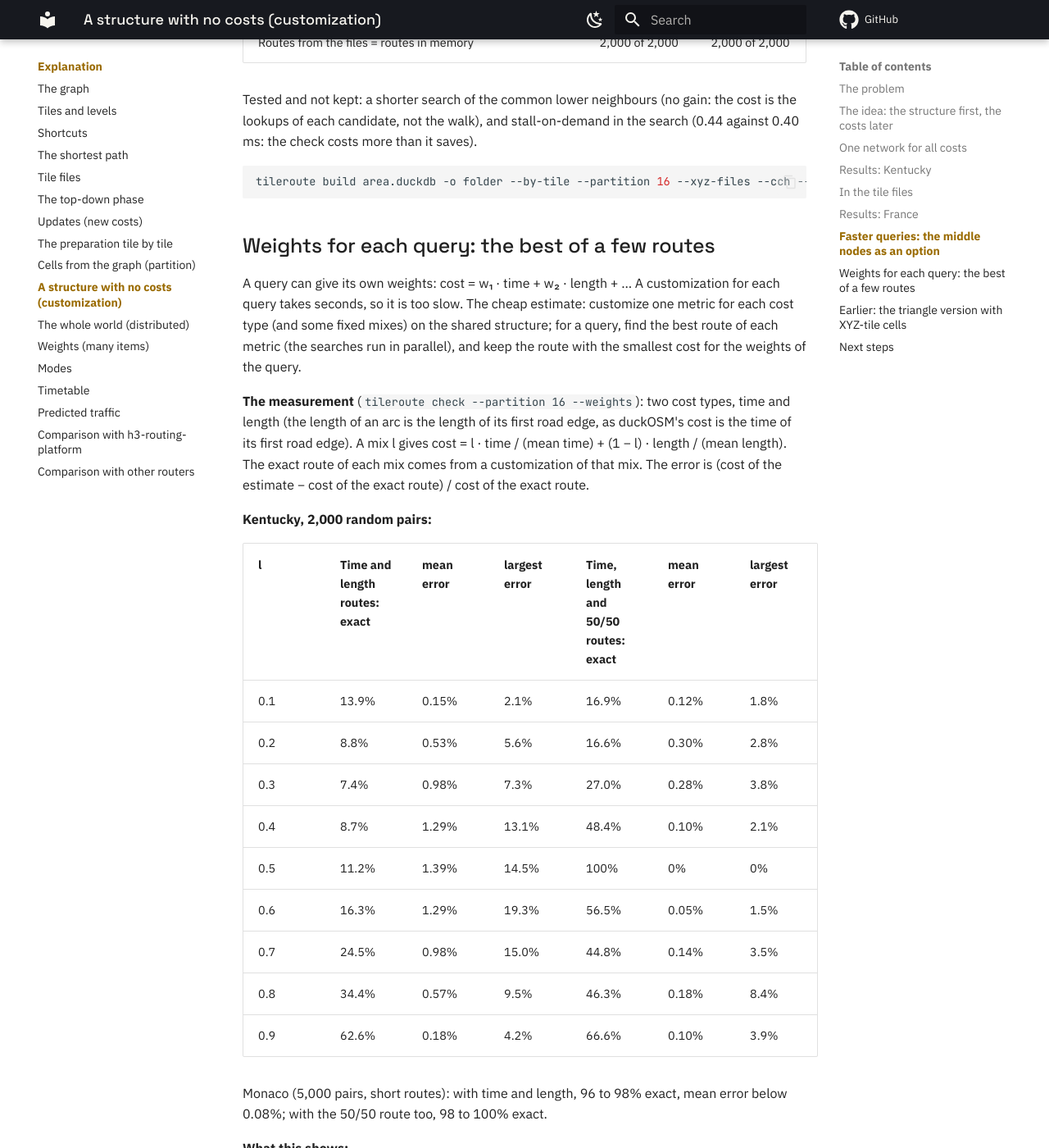
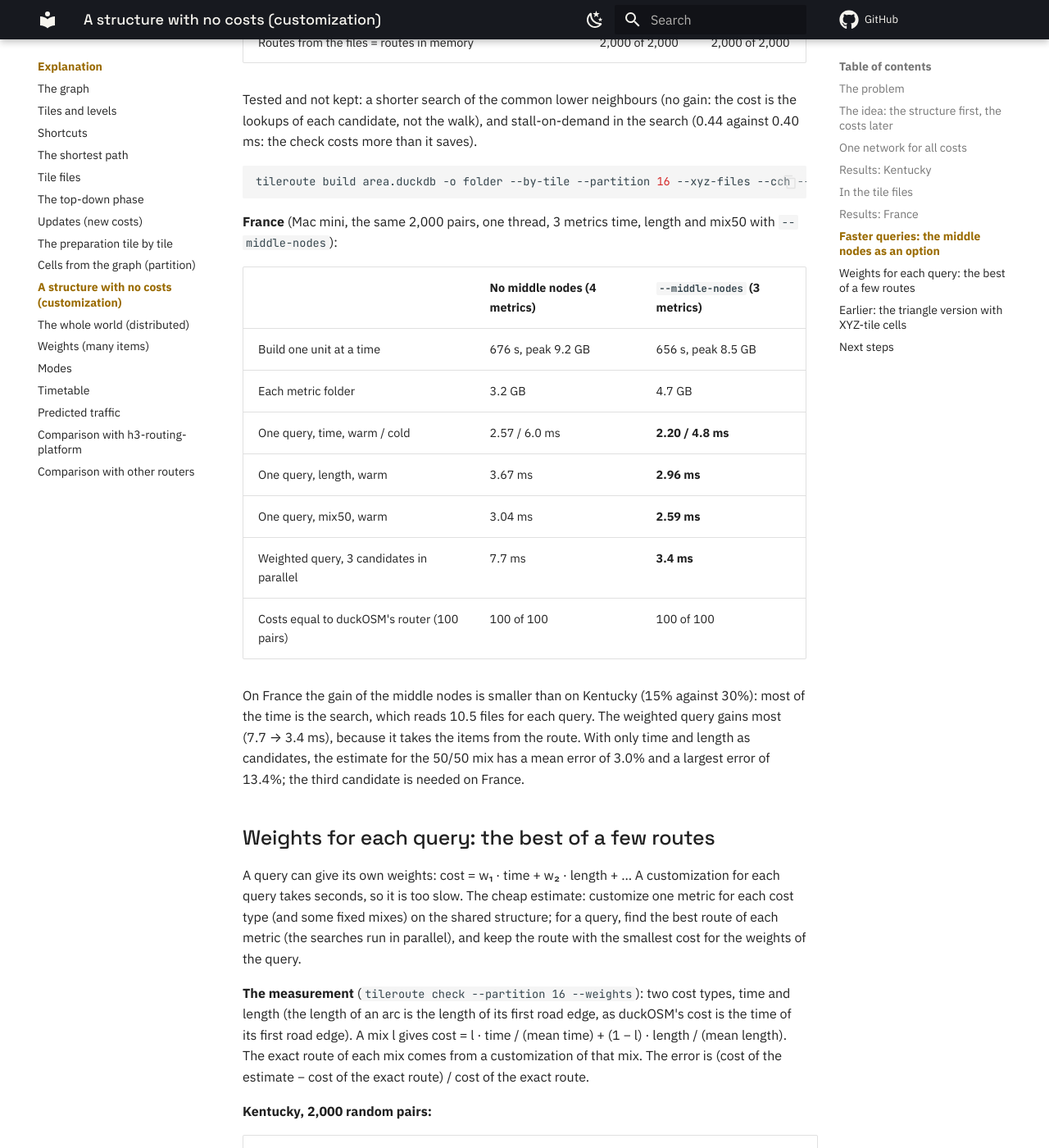
Before and after one commit to Khoshkhah/tileroute, an MkDocs documentation site: the page built from docs/explanation/customization.md, in a window 1280 px wide and 1400 px high, scrolled down 7828 px. Shown: the whole window at 82% size. Built offline with MkDocs 1.6.1 and Material for MkDocs 9.7.7, drawn with Linux system fonts in a browser that asks for light colours; comment, search, counter and statistics services are not loaded.

Commit message:
France with middle nodes: 2.20 ms for each query, weighted 3.4 ms
Co-Authored-By: Claude Opus 5.5 <noreply@anthropic.com>

````diff
--- a/docs/explanation/customization.md
+++ b/docs/explanation/customization.md
@@ -220,6 +220,23 @@ saves).
 tileroute build area.duckdb -o folder --by-tile --partition 16 --xyz-files --cch --metrics time,length,mix50 --middle-nodes
 ```
 
+**France** (Mac mini, the same 2,000 pairs, one thread, 3 metrics time, length and mix50 with `--middle-nodes`):
+
+| | No middle nodes (4 metrics) | `--middle-nodes` (3 metrics) |
+|---|---|---|
+| Build one unit at a time | 676 s, peak 9.2 GB | 656 s, peak 8.5 GB |
+| Each metric folder | 3.2 GB | 4.7 GB |
+| One query, time, warm / cold | 2.57 / 6.0 ms | **2.20 / 4.8 ms** |
+| One query, length, warm | 3.67 ms | **2.96 ms** |
+| One query, mix50, warm | 3.04 ms | **2.59 ms** |
+| Weighted query, 3 candidates in parallel | 7.7 ms | **3.4 ms** |
+| Costs equal to duckOSM's router (100 pairs) | 100 of 100 | 100 of 100 |
+
+On France the gain of the middle nodes is smaller than on Kentucky (15% against 30%): most of the time is the
+search, which reads 10.5 files for each query. The weighted query gains most (7.7 → 3.4 ms), because it takes the
+items from the route. With only time and length as candidates, the estimate for the 50/50 mix has a mean error of
+3.0% and a largest error of 13.4%; the third candidate is needed on France.
+
 ## Weights for each query: the best of a few routes
 
 A query can give its own weights: cost = w₁ · time + w₂ · length + … A customization for each query takes seconds,
````
Also changed, not shown: docs/plan.md (+1 -1 lines).
